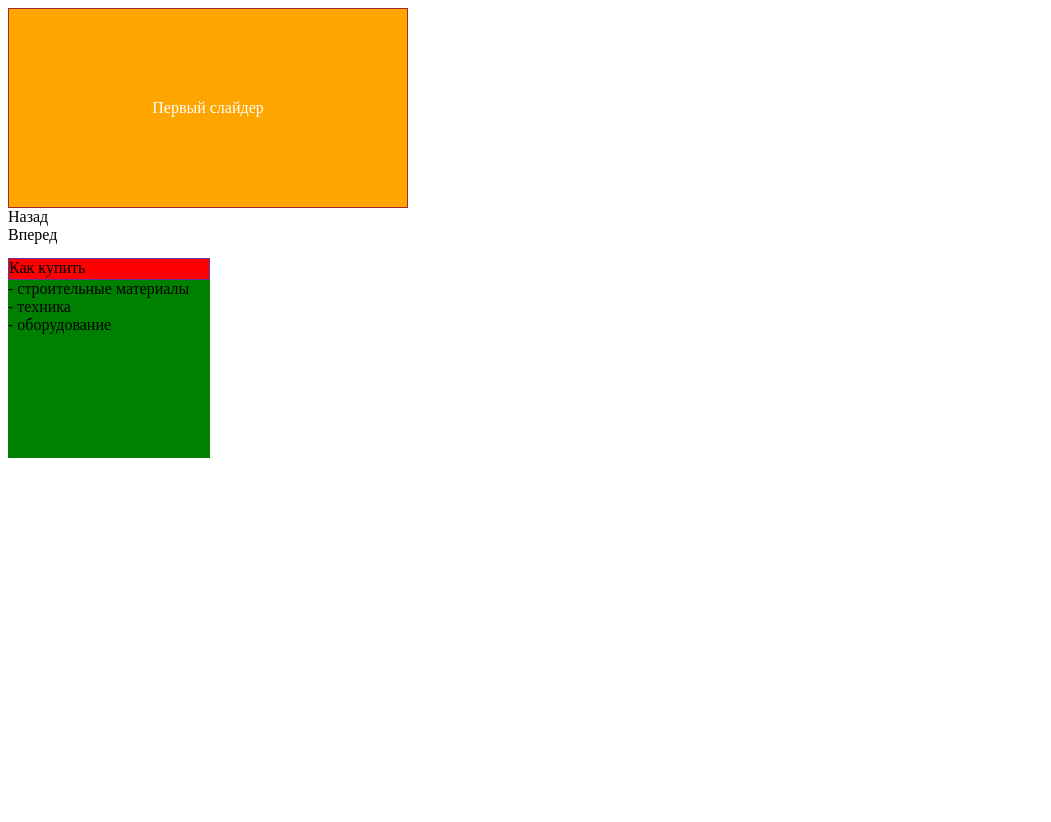
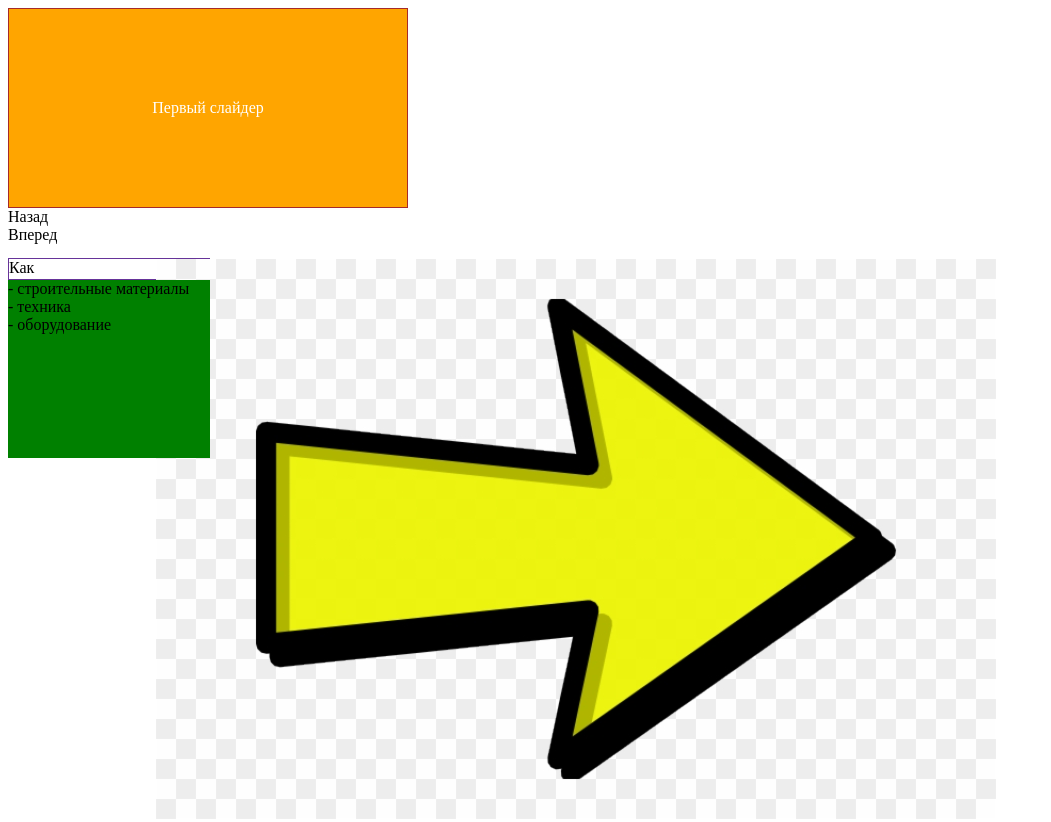
Before and after one commit to Elena281083/slidersmart-my, a plain HTML site: page index.html in a window 1280 px wide. Shown: the whole page, without its empty margins (0-1051 px from the left). Before the commit the page ends 800 px from the top, so only its background shows below. Drawn offline with Linux system fonts and the light colour scheme.

Commit message:
1 binaries uploaded

```diff
--- a/index.html
+++ b/index.html
@@ -23,7 +23,10 @@
     </div>
 
     <div class=main>
-      <div class="buy">Как купить</div>
+      <div class="buy">
+    <div>Как купить</div>
+<div class="link"><a href="#"><img src="images/arrow.png"></a></div>
+        </div>
     <div class="products">- строительные материалы<br>
          - техника<br>
          - оборудование
--- a/styles.css
+++ b/styles.css
@@ -47,8 +47,12 @@ margin-top: 50px;
 flex-direction: column;
 }
 .buy {width: 200px;
-height: 20px; background-color: red;
+height: 20px;
 border: 1px solid rebeccapurple;
+display: flex;
+}
+.link {
+  margin-left: 100px;
 }
 .products{width: 202px; background-color: green;
 height: 180px;
```
Also changed, not shown: arrow.png (added).
